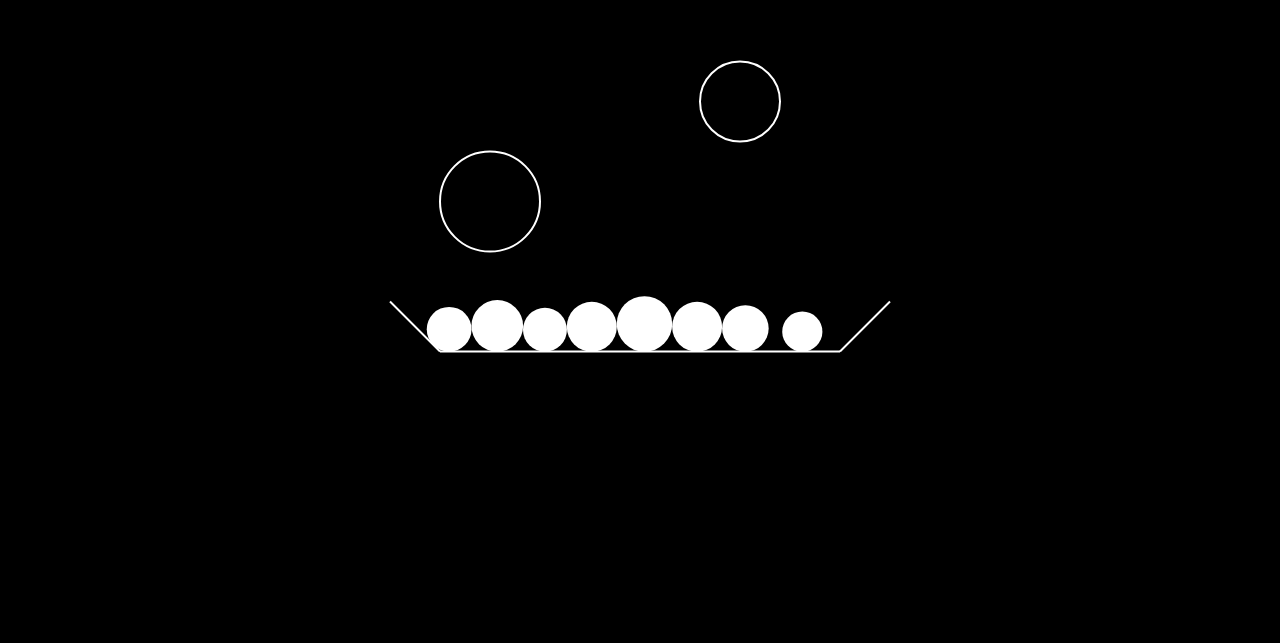
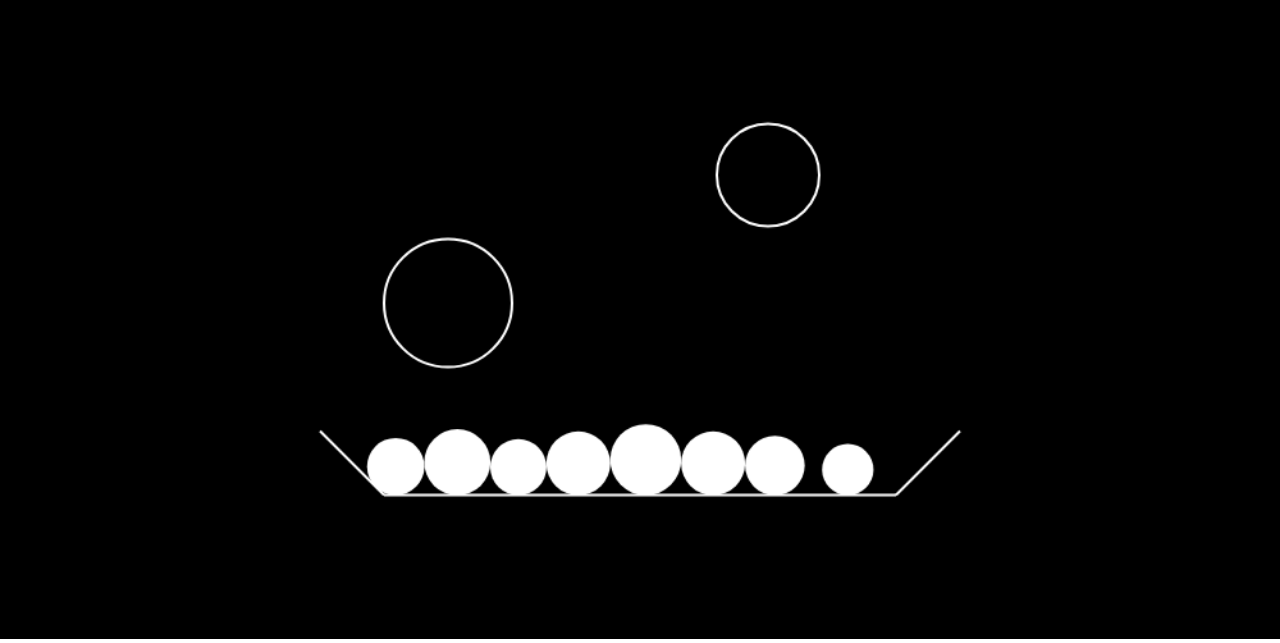
Before and after one commit to GU215/2dPhysics.github.io, a plain HTML site: page index.html in a window 1280 px wide. Shown: the part 161-804 px from the top of the page. Drawn offline with Linux system fonts and the light colour scheme.

Commit message:
Update style.css

```diff
--- a/style.css
+++ b/style.css
@@ -2,14 +2,17 @@ body,
 canvas {
     margin: 0;
     padding: 0;
+    overflow: hidden;
 }
 
 body {
-    display: flex;
-    background-color: black;
-    justify-content: center;
 }
 
 div {
     margin-left: 50px;
 }
+
+canvas {
+    width: 100%;
+    height: 100%;
+}
```
